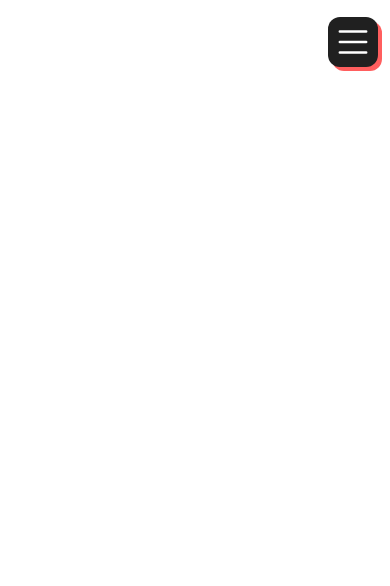
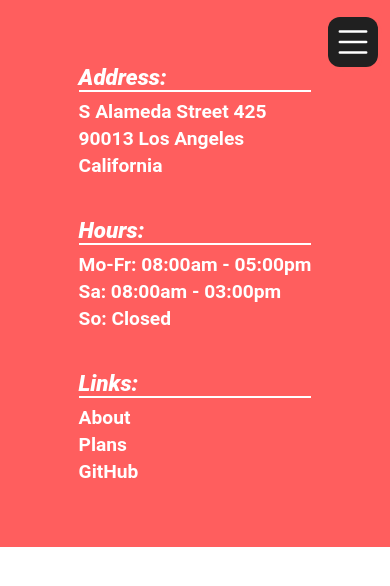
Before and after one commit to SimonXVB/CSS-Shenanigans, a React (Vite) app in the folder Business/: page /about in a window 390 px wide. Shown: the top 586 px of the page. Built offline with nearby package versions, Linux system fonts and the light colour scheme.

Commit message:
Business -- Finished footer

```diff
--- a/Business/src/App.tsx
+++ b/Business/src/App.tsx
@@ -1,6 +1,7 @@
 import { BrowserRouter, Routes, Route } from "react-router"
 import { Home } from "./Home/Home"
 import { Navbar } from "./Navbar/Navbar"
+import { Footer } from "./Footer/Footer"
 
 function App() {
 
@@ -13,6 +14,7 @@ function App() {
             <Route path="/contact"/>
             <Route path="/about"/>
         </Routes>
+        <Footer/>
     </BrowserRouter>
   )
 }
--- /dev/null
+++ b/Business/src/Footer/Footer.tsx
@@ -0,0 +1,29 @@
+import "./footer.css"
+import { NavLink } from "react-router"
+
+export function Footer() {
+    return (
+        <footer id="footer">
+            <div id="footer-content-wrapper">
+                <div className="footer-content">
+                    <span>Address:</span>
+                    <span>S Alameda Street 425</span>
+                    <span>90013 Los Angeles</span>
+                    <span>California</span>
+                </div>
+                <div className="footer-content">
+                    <span>Hours:</span>
+                    <span>Mo-Fr: 08:00am - 05:00pm</span>
+                    <span>Sa: 08:00am - 03:00pm</span>
+                    <span>So: Closed</span>
+                </div>
+                <div className="footer-content">
+                    <span>Links:</span>
+                    <span><NavLink to={"/about"}>About</NavLink></span>
+                    <span><NavLink to={"/plans"}>Plans</NavLink></span>
+                    <span><a href="https://github.com/SimonXVB" target="_blank">GitHub</a></span>
+                </div>
+            </div>
+        </footer>
+    )
+};
--- /dev/null
+++ b/Business/src/Footer/footer.css
@@ -0,0 +1,67 @@
+#footer {
+    font-family: Roboto, sans-serif;
+    color: #fff;
+    background-color: #ff5e5e;
+    padding-block: 64px;
+    font-weight: 600;
+    font-size: 1.1rem;
+}
+
+#footer-content-wrapper {
+    display: flex;
+    justify-content: center;
+    gap: 100px;
+}
+
+.footer-content {
+    display: flex;
+    flex-direction: column;
+    gap: 4px;
+
+    span:nth-child(1) {
+        font-style: oblique;
+        font-size: 1.3rem;
+        margin-bottom: 4px;
+        font-weight: 900;
+        border-bottom: 2px solid #fff;
+    }
+
+    a {
+        text-decoration: none;
+        color: #fff;
+        border-bottom: 2px solid transparent;
+    }
+
+    a:hover {
+        border-color: #fff;
+    }
+}
+
+@media (max-width: 800px) {
+    #footer-content-wrapper {
+        margin-inline: auto;
+        flex-direction: column;
+        align-items: start;
+        gap: 40px;
+        width: fit-content;
+    }
+
+    .footer-content {
+        font-size: 1.5rem;
+        width: 100%;
+
+        span:nth-child(1) {
+            font-size: 1.7rem;
+        }
+    }
+}
+
+@media (max-width: 400px) {
+    .footer-content {
+        font-size: 1.2rem;
+
+        span:nth-child(1) {
+            font-size: 1.4rem;
+        }
+    }
+}
--- a/Business/src/Navbar/Navbar.tsx
+++ b/Business/src/Navbar/Navbar.tsx
@@ -32,7 +32,7 @@ export function Navbar() {
                     <span><NavLink to={"/plans"} className={current === "plans" ? "nav-current" : ""} onClick={() => click("plans")}>Plans</NavLink></span>
                     <span><NavLink to={"/contact"} className={current === "contact" ? "nav-current" : ""} onClick={() => click("contact")}>Contact</NavLink></span>
                     <span><NavLink to={"/about"} className={current === "about" ? "nav-current" : ""} onClick={() => click("about")}>About</NavLink></span>
-                    <span><a href="https://github.com/SimonXVB" target="_blank">Github</a></span>
+                    <span><a href="https://github.com/SimonXVB" target="_blank">GitHub</a></span>
                 </div>
             </div>
         </nav>
```
